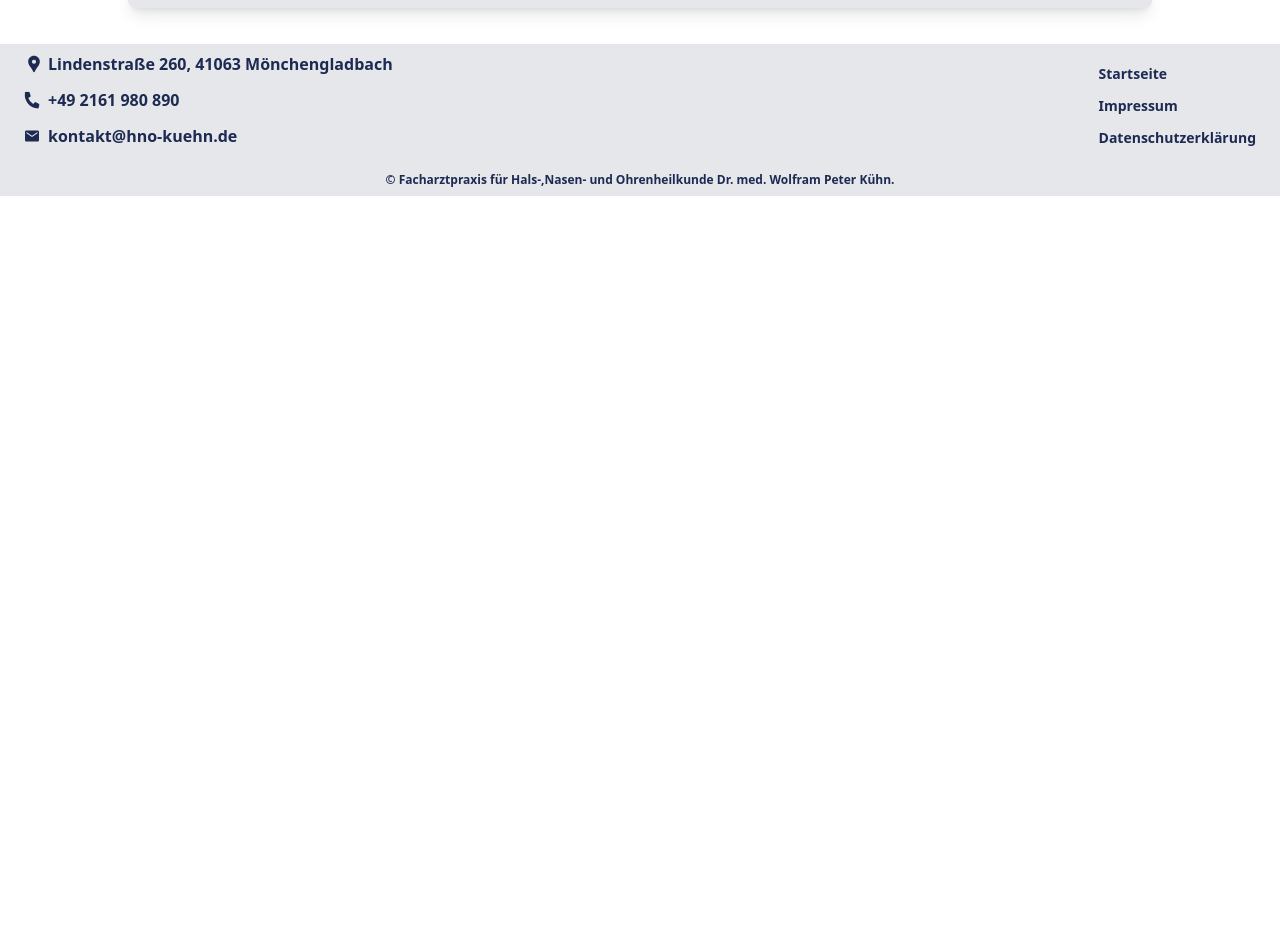
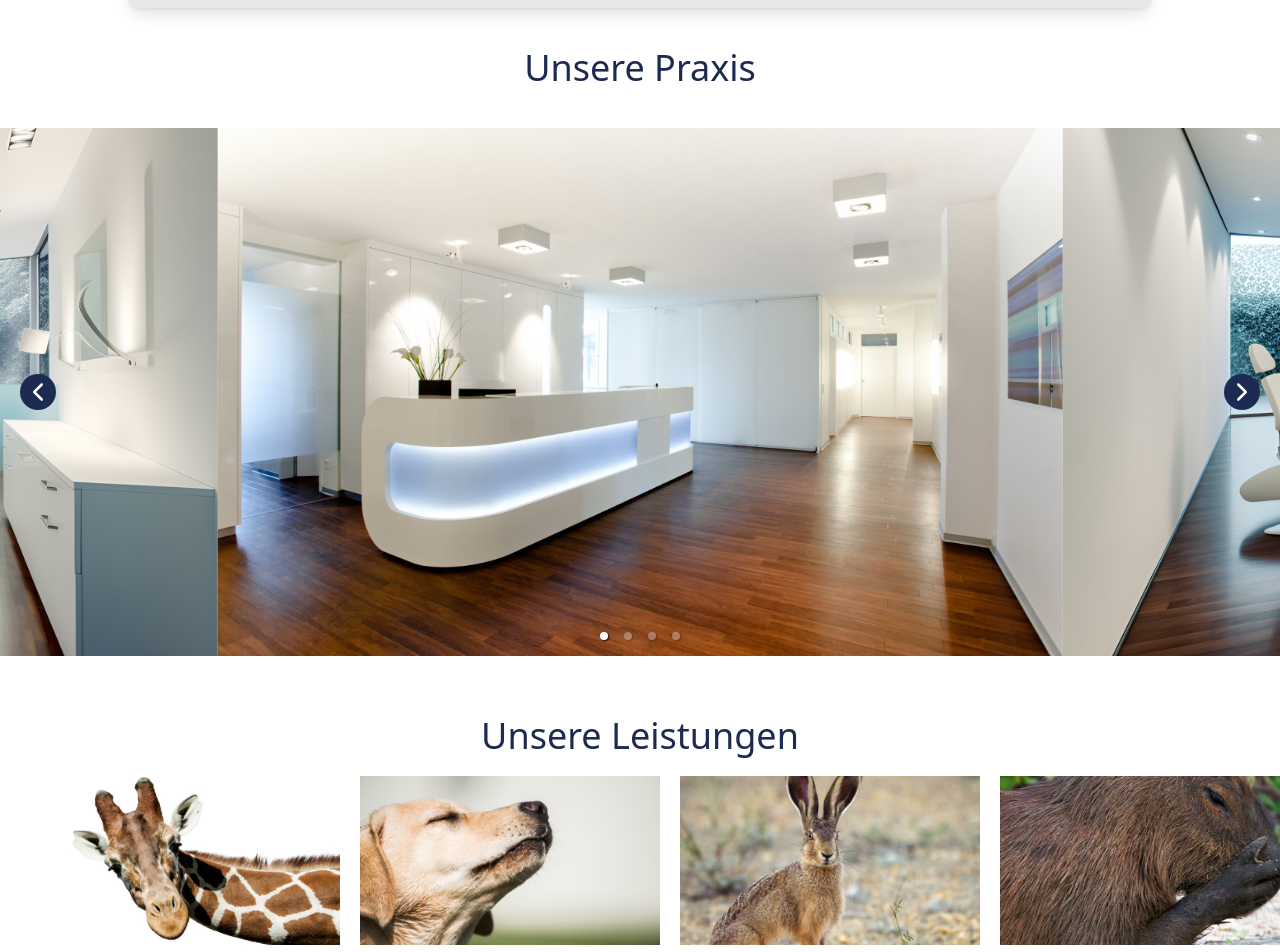
Before and after one commit to moritzdotcom/kuehn-website, a Next.js app: page / in a window 1280 px wide. Shown: the part 1360-2312 px from the top of the page. Before the commit the page ends 1556 px from the top, so only its background shows below. Built offline with nearby package versions, Linux system fonts and the light colour scheme.

Commit message:
Integrate Praxis Images and services Slider

```diff
--- a/pages/index.tsx
+++ b/pages/index.tsx
@@ -5,6 +5,8 @@ import Logo from '@/public/images/Logo.png';
 import WelcomeDesktop from '@/public/images/welcomeDesktop.jpg';
 import WelcomeMobile from '@/public/images/welcomeMobile.jpg';
 import Link from 'next/link';
+import SlideShow from '@/components/slideShow';
+import ServicesSlider from '@/components/servicesSlider';
 
 export default function Home() {
   const title = 'Praxis Dr. Wolfram Kühn';
@@ -166,7 +168,21 @@ export default function Home() {
             Gesundheitsamt melden.
           </p>
         </div>
-        <main className="my-9"></main>
+        <div className="pt-5 sm:pt-10">
+          <h2 className="text-center text-2xl sm:text-4xl text-primary">
+            Unsere Praxis
+          </h2>
+          <div className="mt-5 sm:mt-10">
+            <SlideShow />
+          </div>
+        </div>
+        <div className="py-5 relative">
+          <div id="services" className="-mt-20 absolute top-0" />
+          <h2 className="text-center text-2xl sm:text-4xl text-primary">
+            Unsere Leistungen
+          </h2>
+          <ServicesSlider />
+        </div>
       </div>
     </>
   );
```
